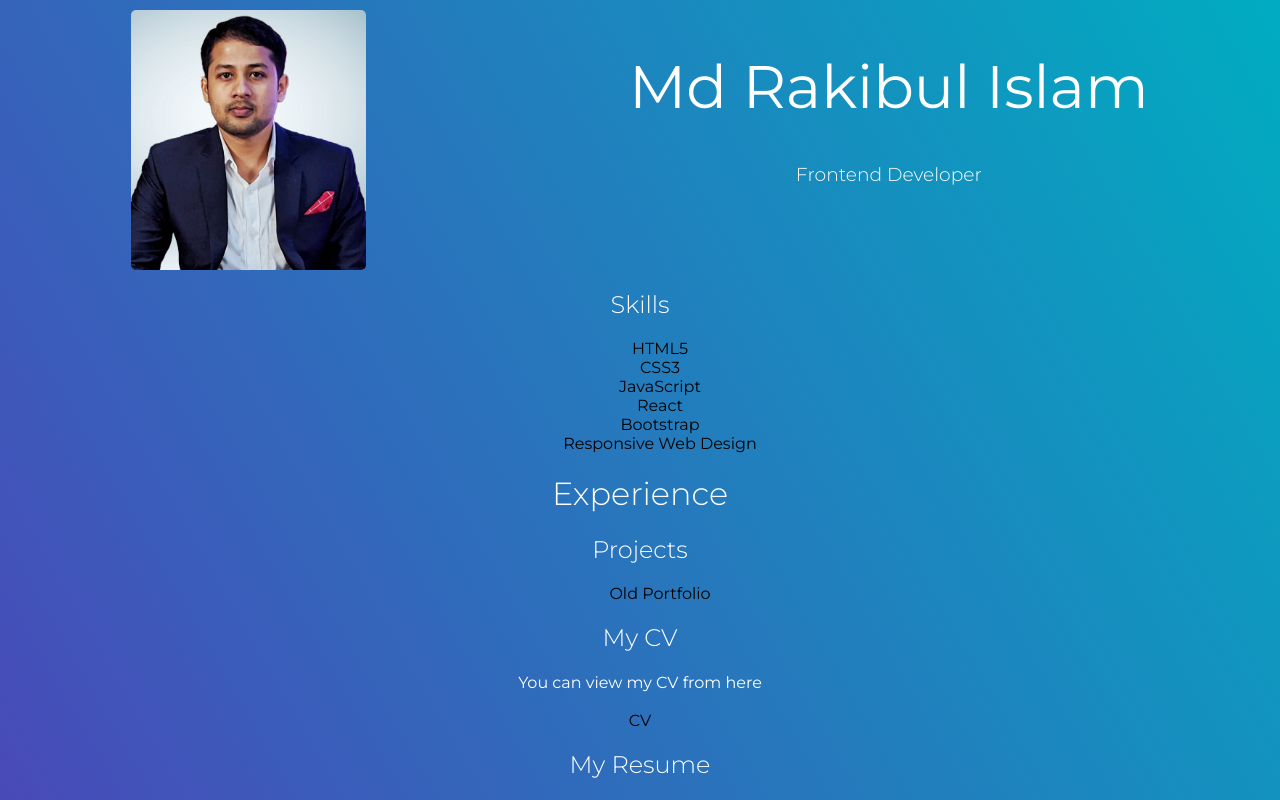
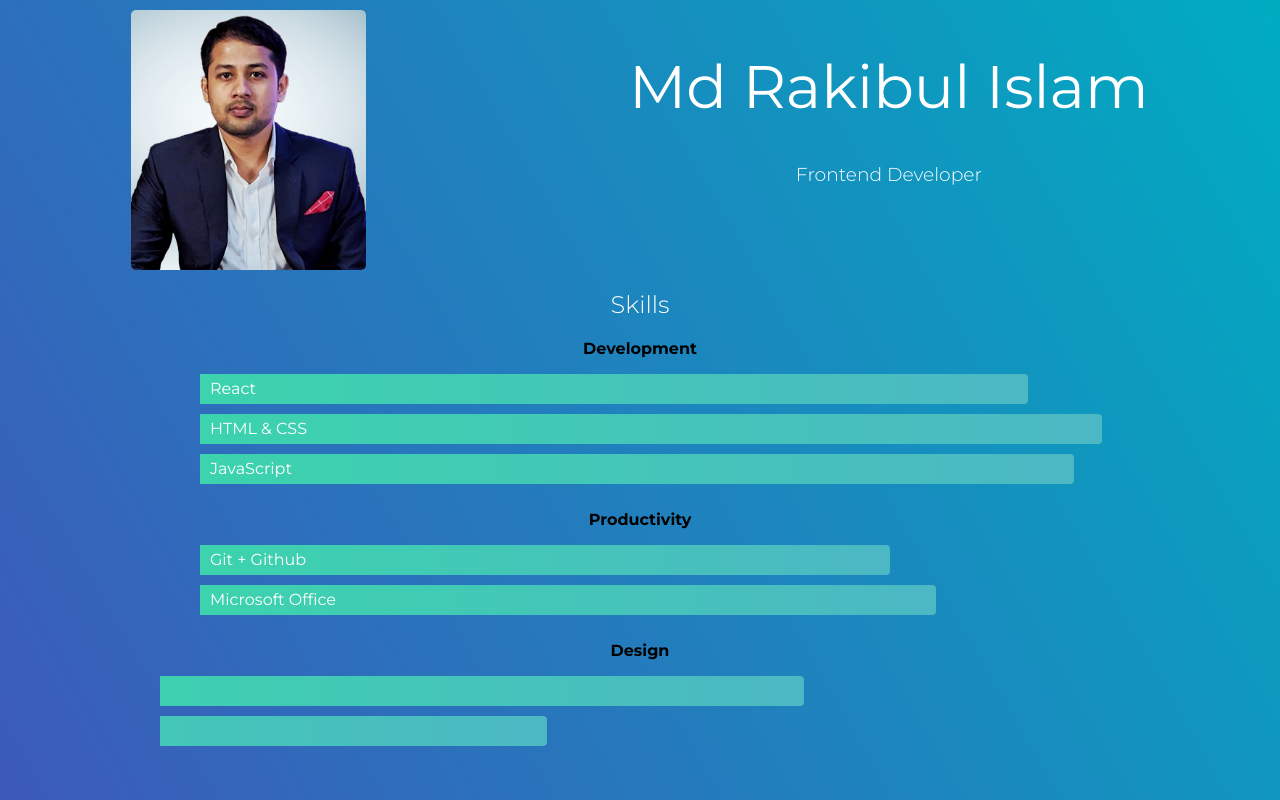
Before and after one commit to raki893/raki893.github.io, a React (Create React App) app: page / in a window 1280 px wide. Shown: the top 800 px of the page. Built offline with nearby package versions, Linux system fonts and the light colour scheme.

Commit message:
added skills

```diff
--- a/src/components/SkillsSection.js
+++ b/src/components/SkillsSection.js
@@ -4,16 +4,69 @@ const SkillsSection = () => {
   return (
     <section>
       <h2>Skills</h2>
-      <ul>
-        <li>HTML5</li>
-        <li>CSS3</li>
-        <li>JavaScript</li>
-        <li>React</li>
-        <li>Bootstrap</li>
-        <li>Responsive Web Design</li>
-      </ul>
+      <div className="skills">
+
+        <div className="charts">
+          <div className="chart chart--dev">
+            <span className="chart__title">Development</span>
+            <ul className="chart--horiz">
+              <li className="chart__bar" style={{ width: '90%' }}>
+                <span className="chart__label">
+                  React
+                </span>
+              </li>
+              <li className="chart__bar" style={{ width: '98%' }}>
+                <span className="chart__label">
+                  HTML & CSS
+                </span>
+              </li>
+              <li className="chart__bar" style={{ width: '95%' }}>
+                <span className="chart__label">
+                  JavaScript
+                </span>
+              </li>
+              {/* Add other development-related chart bars here */}
+            </ul>
+          </div>
+
+          <div className="chart chart--prod">
+            <span className="chart__title">Productivity</span>
+            <ul className="chart--horiz">
+              <li className="chart__bar" style={{ width: '75%' }}>
+                <span className="chart__label">
+                  Git + Github
+                </span>
+              </li>
+              <li className="chart__bar" style={{ width: '80%' }}>
+                <span className="chart__label">
+                  Microsoft Office
+                </span>
+              </li>
+              {/* Add other productivity-related chart bars here */}
+            </ul>
+          </div>
+
+          <div className="chart chart--design">
+            <span className="chart__title">Design</span>
+            <ul className="chart--horiz">
+              <li className="chart__bar" style={{ width: '80%' }}>
+                <span className="chart__label">
+                  Figma
+                </span>
+              </li>
+              <li className="chart__bar" style={{ width: '80%' }}>
+                <span className="chart__label">
+                  Photoshop
+                </span>
+              </li>
+              {/* Add other design-related chart bars here */}
+            </ul>
+          </div>
+        </div>
+      </div>
+
     </section>
   );
-};
+}
 
 export default SkillsSection;
--- /dev/null
+++ b/src/scss/_skillsSection.scss
@@ -0,0 +1,148 @@
+@import url(https://fonts.googleapis.com/css?family=Open+Sans);
+ .skills {
+	 width: 80%;
+	 max-width: 960px;
+	 height: 780px;
+	 margin: auto;
+	 position: relative;
+}
+ .lines {
+	 height: 100%;
+	 position: relative;
+}
+ .line {
+	 height: inherit;
+	 width: 2px;
+	 position: absolute;
+	 background: rgba(238, 238, 238, 0.6);
+}
+ .line.l--0 {
+	 left: 0;
+}
+ .line.l--25 {
+	 left: 25%;
+}
+ .line.l--50 {
+	 left: 50%;
+}
+ .line.l--75 {
+	 left: 75%;
+}
+ .line.l--100 {
+	 left: calc(100% - 1px);
+}
+ .line__label {
+	 display: block;
+	 width: 100px;
+	 text-align: center;
+	 position: absolute;
+	 bottom: -20px;
+	 right: -50px;
+}
+ .line__label.title {
+	 text-transform: uppercase;
+	 font-weight: bold;
+}
+ .charts {
+	 width: 100%;
+	 height: 100%;
+	 position: absolute;
+	 top: 0;
+	 left: 0;
+	 z-index: 10;
+}
+ .chart:not(:first-child) {
+	 margin-top: 10px;
+}
+ .chart__title {
+	 display: block;
+	 margin: 0 0 10px;
+	 font-weight: bold;
+	 opacity: 0;
+	 animation: 1s anim-lightspeed-in ease forwards;
+}
+ .chart--prod .chart__title {
+	 animation-delay: 3.3s;
+}
+ .chart--design .chart__title {
+	 animation-delay: 4.5s;
+}
+ .chart--horiz {
+	 overflow: hidden;
+}
+ .chart__bar {
+	 height: 30px;
+	 margin-bottom: 10px;
+	 background: linear-gradient(to left, #4cb8c4, #3cd3ad);
+	 border-top-right-radius: 4px;
+	 border-bottom-right-radius: 4px;
+	 opacity: 0;
+	 animation: 1s anim-lightspeed-in ease forwards;
+     text-align: left;
+}
+ .chart--dev .chart__bar:nth-of-type(11) {
+	 animation-delay: 2.7s;
+}
+ .chart--dev .chart__bar:nth-of-type(10) {
+	 animation-delay: 2.5s;
+}
+ .chart--dev .chart__bar:nth-of-type(9) {
+	 animation-delay: 2.3s;
+}
+ .chart--dev .chart__bar:nth-of-type(8) {
+	 animation-delay: 2.1s;
+}
+ .chart--dev .chart__bar:nth-of-type(7) {
+	 animation-delay: 1.9s;
+}
+ .chart--dev .chart__bar:nth-of-type(6) {
+	 animation-delay: 1.7s;
+}
+ .chart--dev .chart__bar:nth-of-type(5) {
+	 animation-delay: 1.5s;
+}
+ .chart--dev .chart__bar:nth-of-type(4) {
+	 animation-delay: 1.3s;
+}
+ .chart--dev .chart__bar:nth-of-type(3) {
+	 animation-delay: 1.1s;
+}
+ .chart--dev .chart__bar:nth-of-type(2) {
+	 animation-delay: 0.9s;
+}
+ .chart--dev .chart__bar:nth-of-type(1) {
+	 animation-delay: 0.7s;
+}
+ .chart--prod .chart__bar:nth-of-type(2) {
+	 animation-delay: 4.2s;
+}
+ .chart--prod .chart__bar:nth-of-type(1) {
+	 animation-delay: 4s;
+}
+ .chart--design .chart__bar:nth-of-type(4) {
+	 animation-delay: 5.8s;
+}
+ .chart--design .chart__bar:nth-of-type(3) {
+	 animation-delay: 5.6s;
+}
+ .chart--design .chart__bar:nth-of-type(2) {
+	 animation-delay: 5.4s;
+}
+ .chart--design .chart__bar:nth-of-type(1) {
+	 animation-delay: 5.2s;
+}
+ .chart__label {
+	 padding-left: 10px;
+	 line-height: 30px;
+	 color: white;
+}
+ @keyframes anim-lightspeed-in {
+	 0% {
+		 transform: translateX(-200%);
+		 opacity: 1;
+	}
+	 100% {
+		 transform: translateX(0);
+		 opacity: 1;
+	}
+}
--- a/src/scss/main.scss
+++ b/src/scss/main.scss
@@ -2,3 +2,4 @@
 @import 'base';
 @import 'header';
 @import 'wave';
+@import 'skillsSection';
```
Also changed, not shown: src/App.js (line endings or trailing spaces).
